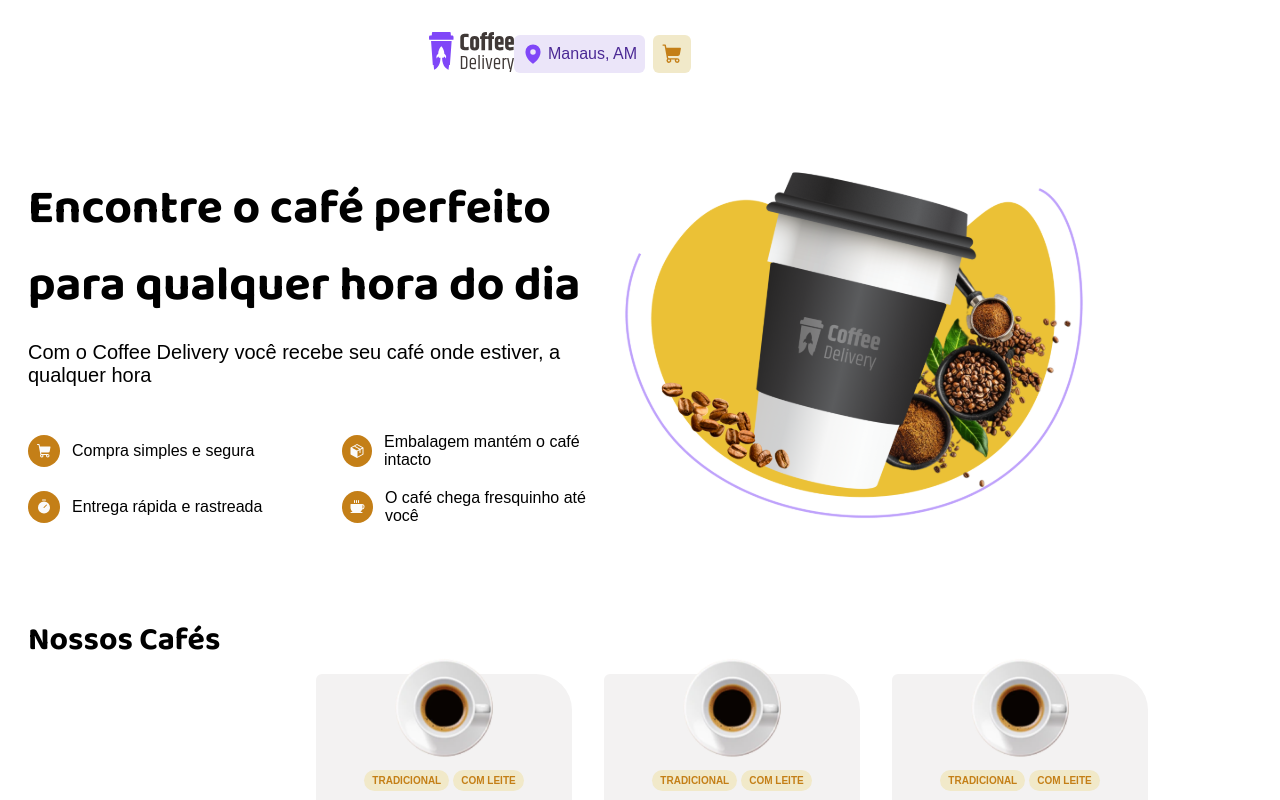
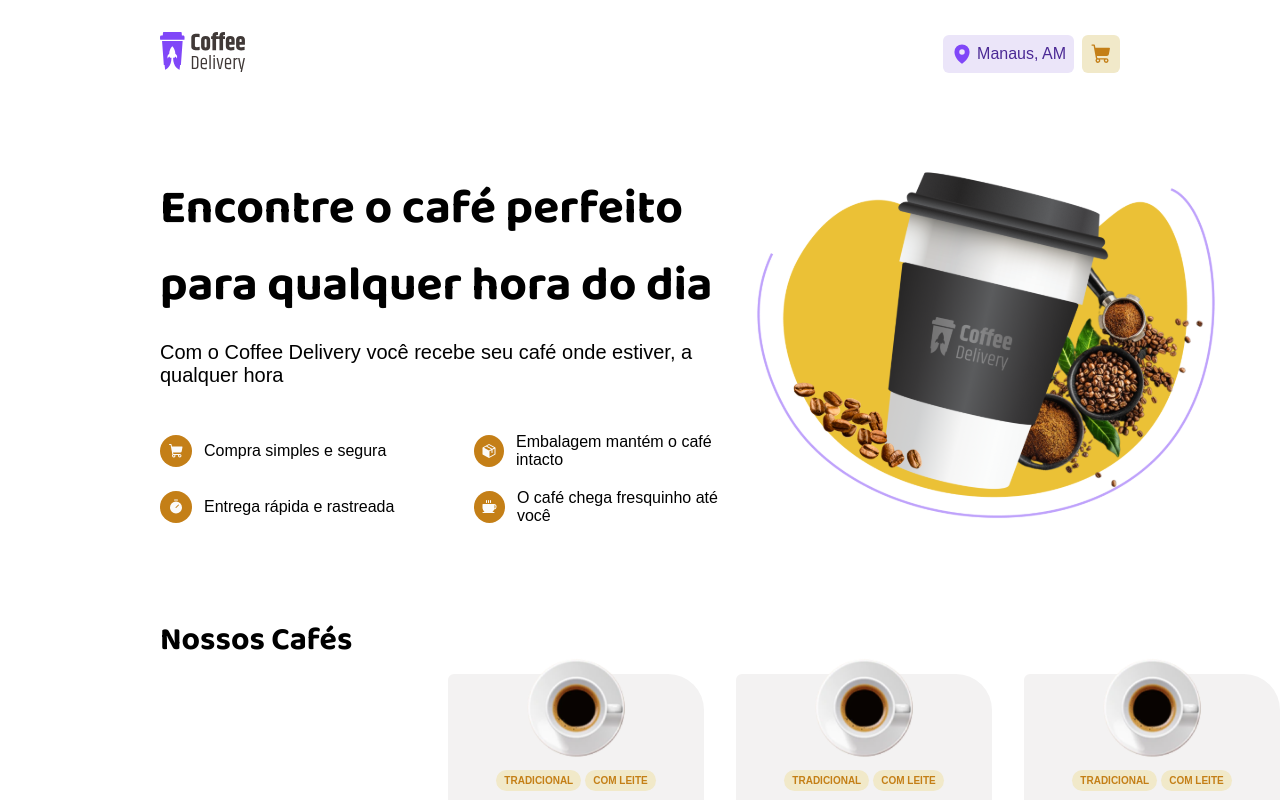
Before and after one commit to nson22/coffee-delivery-rocketseat, a React (Vite) app: page / in a window 1280 px wide. Shown: the top 800 px of the page. Built offline with nearby package versions, Linux system fonts and the light colour scheme.

Commit message:
fix center layout

```diff
--- a/src/components/Header/styles.ts
+++ b/src/components/Header/styles.ts
@@ -1,8 +1,7 @@
 import styled from "styled-components";
 
-export const HeaderContainer = styled.div`
+export const HeaderContainer = styled.header`
   display: flex;
-  max-width: 70rem;
   align-items: center;
   justify-content: space-between;
 
--- a/src/layouts/DefaultLayout/styles.ts
+++ b/src/layouts/DefaultLayout/styles.ts
@@ -2,10 +2,9 @@ import styled from "styled-components";
 
 export const LayoutContainer = styled.div`
   display: flex;
-  align-items: center;
-  justify-content: center;
+  max-width: 90rem;
   flex-direction: column;
+  margin: 0 auto;
   padding: 2rem 10rem;
   background: ${(props) => props.theme["gray-100"]};
-  max-width: 70rem;
 `;
--- a/src/pages/Home/components/CoffeeCard/style.ts
+++ b/src/pages/Home/components/CoffeeCard/style.ts
@@ -94,6 +94,7 @@ export const CoffeeCardQuantityContainer = styled.div`
     background: ${(props) => props.theme["base-button"]};
     color: ${(props) => props.theme["purple"]};
     line-height: 0;
+    cursor: pointer;
   }
 
   span {
@@ -111,4 +112,5 @@ export const CoffeeCardAddItem = styled.button`
   background: ${(props) => props.theme["purple"]};
   line-height: 0;
   color: ${(props) => props.theme["base-card"]};
+  cursor: pointer;
 `;
--- a/src/pages/Home/styles.ts
+++ b/src/pages/Home/styles.ts
@@ -5,7 +5,6 @@ export const IntroMainContainer = styled.div`
   align-items: center;
   height: 544px;
   justify-content: space-between;
-  max-width: 70rem;
 `;
 
 export const IntroTitle = styled.h1`
```
